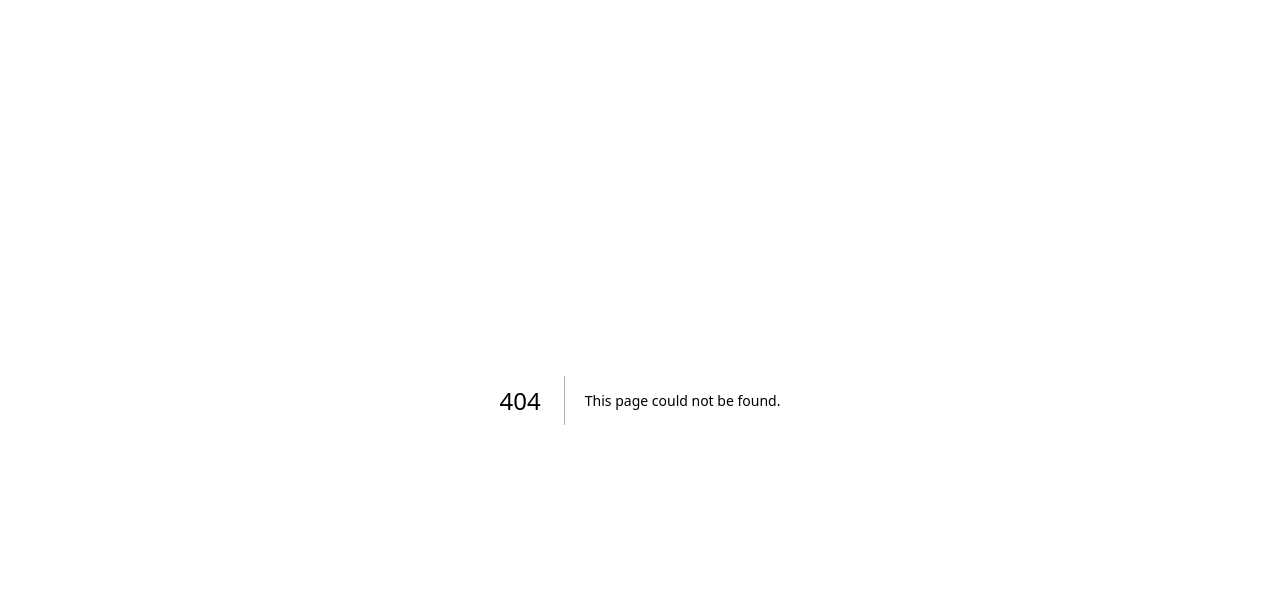
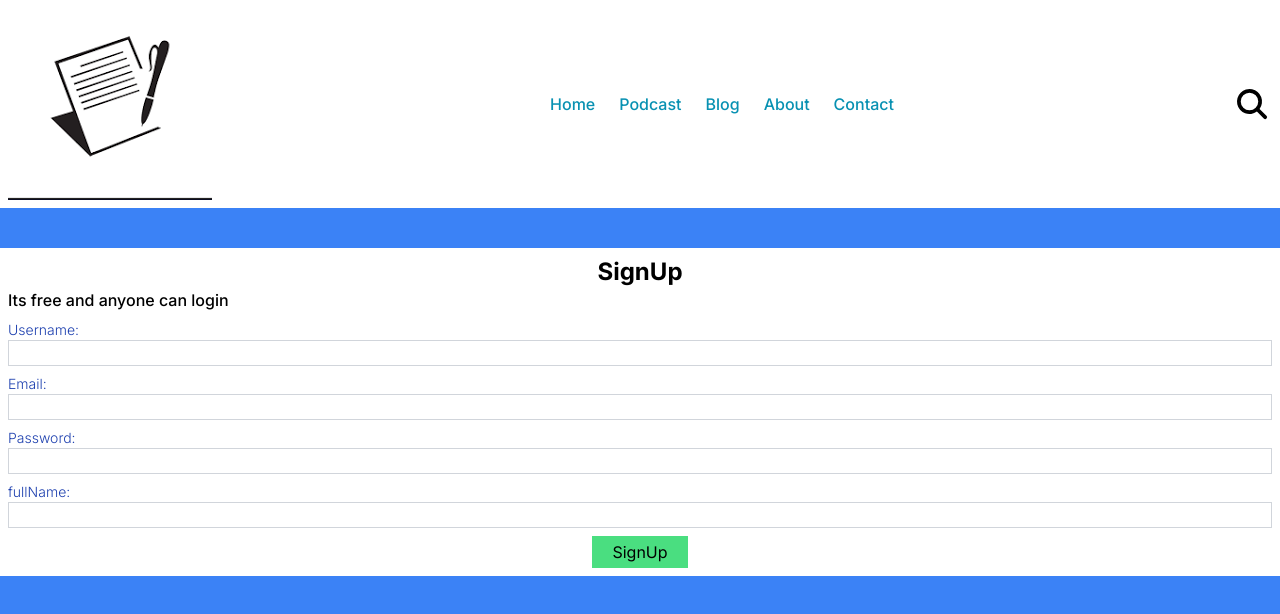
Before and after one commit to rohitpatel45/fullstack-portfolio, a Next.js app: page /signup in a window 1280 px wide. Before the commit this address had no page. Shown: the top 614 px of the page. Built offline with nearby package versions, Linux system fonts and the light colour scheme.

Commit message:
signup addded

```diff
--- /dev/null
+++ b/app/admin/dashboard/layout.tsx
@@ -0,0 +1,22 @@
+import type { Metadata } from "next";
+import { Inter } from "next/font/google";
+// import "./globals.css";
+
+const inter = Inter({ subsets: ["latin"] });
+
+export const metadata: Metadata = {
+  title: "admin",
+  description: "Created by Rocky",
+};
+
+export default function RootLayout({
+  children,
+}: Readonly<{
+  children: React.ReactNode;
+}>) {
+  return (
+    <html lang="en">
+      <body className={inter.className}>{children}</body>
+    </html>
+  );
+}
--- /dev/null
+++ b/app/admin/dashboard/page.tsx
@@ -0,0 +1,7 @@
+import React from "react";
+
+const AdminDashboard = () => {
+  return <div>I am admin dashboard</div>;
+};
+
+export default AdminDashboard;
--- a/app/layout.tsx
+++ b/app/layout.tsx
@@ -1,6 +1,7 @@
 import type { Metadata } from "next";
 import { Inter } from "next/font/google";
 import "./globals.css";
+import Header from "@/components/Header";
 
 const inter = Inter({ subsets: ["latin"] });
 
@@ -16,7 +17,10 @@ export default function RootLayout({
 }>) {
   return (
     <html lang="en">
-      <body className={inter.className}>{children}</body>
+      <body className={inter.className}>
+        <Header />
+        {children}
+      </body>
     </html>
   );
 }
--- a/app/page.tsx
+++ b/app/page.tsx
@@ -10,7 +10,7 @@ import Image from "next/image";
 export default function Home() {
   return (
     <main>
-      <Header />
+      {/* <Header /> */}
       <hr className="mt-2" />
       <HeroSection />
       <About />
--- /dev/null
+++ b/app/signin/page.tsx
@@ -0,0 +1,84 @@
+"use client";
+
+import { useState } from "react";
+import { useRouter } from "next/navigation";
+
+const UserRegisterForm = () => {
+  const [email, setEmail] = useState();
+  const [password, setpassword] = useState();
+
+  const router = useRouter();
+
+  const handleformSubmit = async (e: any) => {
+    e.preventDefault();
+
+    try {
+      const response = await fetch(
+        `http://localhost:5000/api/v1/users/register`,
+        {
+          method: "POST",
+          headers: {
+            "Content-Type": "application/json",
+          },
+          body: JSON.stringify({
+            email,
+            password,
+          }),
+        }
+      );
+
+      const data = await response.json();
+      if (!data) {
+        alert("Registration failed");
+      }
+      alert("Registration successful");
+      router.push("/signin");
+    } catch (error) {
+      console.log(error);
+    }
+  };
+
+  return (
+    <form className="flex flex-col mt-10 bg-white space-y-2 p-2 ">
+      <div>
+        <h3 className="font-bold text-2xl text-center">SignIn</h3>
+        <p className="font-medium ">Its free and anyone can login</p>
+      </div>
+
+      <div className="flex flex-col">
+        <label htmlFor="" className="text-sm font-light text-blue-800">
+          Email:
+        </label>
+        <input
+          type="email"
+          name="email"
+          className="border-[1px] border-gray-300 pl-2 outline-none"
+          onChange={(e: any) => setEmail(e.target.value)}
+        />
+      </div>
+      <div className="flex flex-col ">
+        <label htmlFor="" className="text-sm font-light text-blue-800">
+          Password:
+        </label>
+        <input
+          type="text"
+          name="password"
+          className="border-[1px] border-gray-300 pl-2 outline-none"
+          autoComplete="on"
+          onChange={(e: any) => setpassword(e.target.value)}
+        />
+      </div>
+
+      <div className="flex justify-center mt-2">
+        <button
+          onClick={handleformSubmit}
+          className="bg-green-400 w-24 text-center p-1"
+        >
+          SignIn
+        </button>
+      </div>
+    </form>
+  );
+};
+
+export default UserRegisterForm;
--- /dev/null
+++ b/app/signup/page.tsx
@@ -0,0 +1,12 @@
+import UserRegisterForm from "@/components/UserRegisterForm";
+import React from "react";
+
+const SignUp = () => {
+  return (
+    <div className="flex flex-col bg-blue-500 min-h-screen">
+      <UserRegisterForm />
+    </div>
+  );
+};
+
+export default SignUp;
--- a/components/Header.tsx
+++ b/components/Header.tsx
@@ -16,7 +16,14 @@ const Header = () => {
       <div className="flex justify-between items-center">
         <div>
           {/* Logo */}
-          <Image src="/logo.png" alt="" width={50} height={50} />
+          <Image
+            src="/logo.png"
+            alt=""
+            width={50}
+            height={50}
+            priority
+            style={{ width: "auto", height: "auto" }}
+          />
         </div>
         <div className="hidden md:inline-flex space-x-6 font-medium text-cyan-600">
           <Link href="/">Home</Link>
@@ -41,11 +48,21 @@ const Header = () => {
         }`}
       >
         <div className="flex flex-col space-y-4 text-xl  font-medium">
-          <Link href="/">Home</Link>
-          <Link href="/podcast">Podcast</Link>
-          <Link href="/blog">Blog</Link>
-          <Link href="/about">About</Link>
-          <Link href="/contact">Contact</Link>
+          <Link href="/" onClick={() => setMenuBar(false)}>
+            Home
+          </Link>
+          <Link href="/podcast" onClick={() => setMenuBar(false)}>
+            Podcast
+          </Link>
+          <Link href="/blog" onClick={() => setMenuBar(false)}>
+            Blog
+          </Link>
+          <Link href="/about" onClick={() => setMenuBar(false)}>
+            About
+          </Link>
+          <Link href="/contact" onClick={() => setMenuBar(false)}>
+            Contact
+          </Link>
         </div>
         <XCircleIcon
           className="h-10 w-10 cursor-pointer"
--- /dev/null
+++ b/components/UserRegisterForm.tsx
@@ -0,0 +1,110 @@
+"use client";
+
+import { useState } from "react";
+import { useRouter } from "next/navigation";
+
+const UserRegisterForm = () => {
+  const [userName, setuserName] = useState();
+  const [email, setEmail] = useState();
+  const [password, setpassword] = useState();
+  const [fullName, setFullname] = useState();
+  const router = useRouter();
+
+  const handleformSubmit = async (e: any) => {
+    e.preventDefault();
+
+    try {
+      const response = await fetch(
+        `http://localhost:5000/api/v1/users/register`,
+        {
+          method: "POST",
+          headers: {
+            "Content-Type": "application/json",
+          },
+          body: JSON.stringify({
+            userName,
+            email,
+            password,
+            fullName,
+          }),
+        }
+      );
+
+      const data = await response.json();
+      console.log(data);
+      if (!data) {
+        alert("Registration failed");
+      }
+      alert("Registration successful");
+      router.push("/signin");
+    } catch (error) {
+      console.log(error);
+    }
+  };
+
+  return (
+    <form className="flex flex-col mt-10 bg-white space-y-2 p-2 ">
+      <div>
+        <h3 className="font-bold text-2xl text-center">SignUp</h3>
+        <p className="font-medium ">Its free and anyone can login</p>
+      </div>
+      <div className="flex flex-col">
+        <label htmlFor="" className="text-sm font-light text-blue-800">
+          Username:
+        </label>
+        <input
+          name="username"
+          type="text"
+          className="border-[1px] border-gray-300 pl-2 outline-none"
+          onChange={(e: any) => setuserName(e.target.value)}
+        />
+      </div>
+
+      <div className="flex flex-col">
+        <label htmlFor="" className="text-sm font-light text-blue-800">
+          Email:
+        </label>
+        <input
+          type="email"
+          name="email"
+          className="border-[1px] border-gray-300 pl-2 outline-none"
+          onChange={(e: any) => setEmail(e.target.value)}
+        />
+      </div>
+      <div className="flex flex-col ">
+        <label htmlFor="" className="text-sm font-light text-blue-800">
+          Password:
+        </label>
+        <input
+          type="text"
+          name="password"
+          className="border-[1px] border-gray-300 pl-2 outline-none"
+          autoComplete="on"
+          onChange={(e: any) => setpassword(e.target.value)}
+        />
+      </div>
+
+      <div className="flex flex-col ">
+        <label htmlFor="" className="text-sm font-light text-blue-800">
+          fullName:
+        </label>
+        <input
+          type="text"
+          name="fullName"
+          className="border-[1px] border-gray-300 pl-2 outline-none"
+          onChange={(e: any) => setFullname(e.target.value)}
+        />
+      </div>
+      <div className="flex justify-center mt-2">
+        <button
+          onClick={handleformSubmit}
+          className="bg-green-400 w-24 text-center p-1"
+        >
+          SignUp
+        </button>
+      </div>
+    </form>
+  );
+};
+
+export default UserRegisterForm;
```
Also changed, not shown: app/admin/signin/page.tsx (added).
